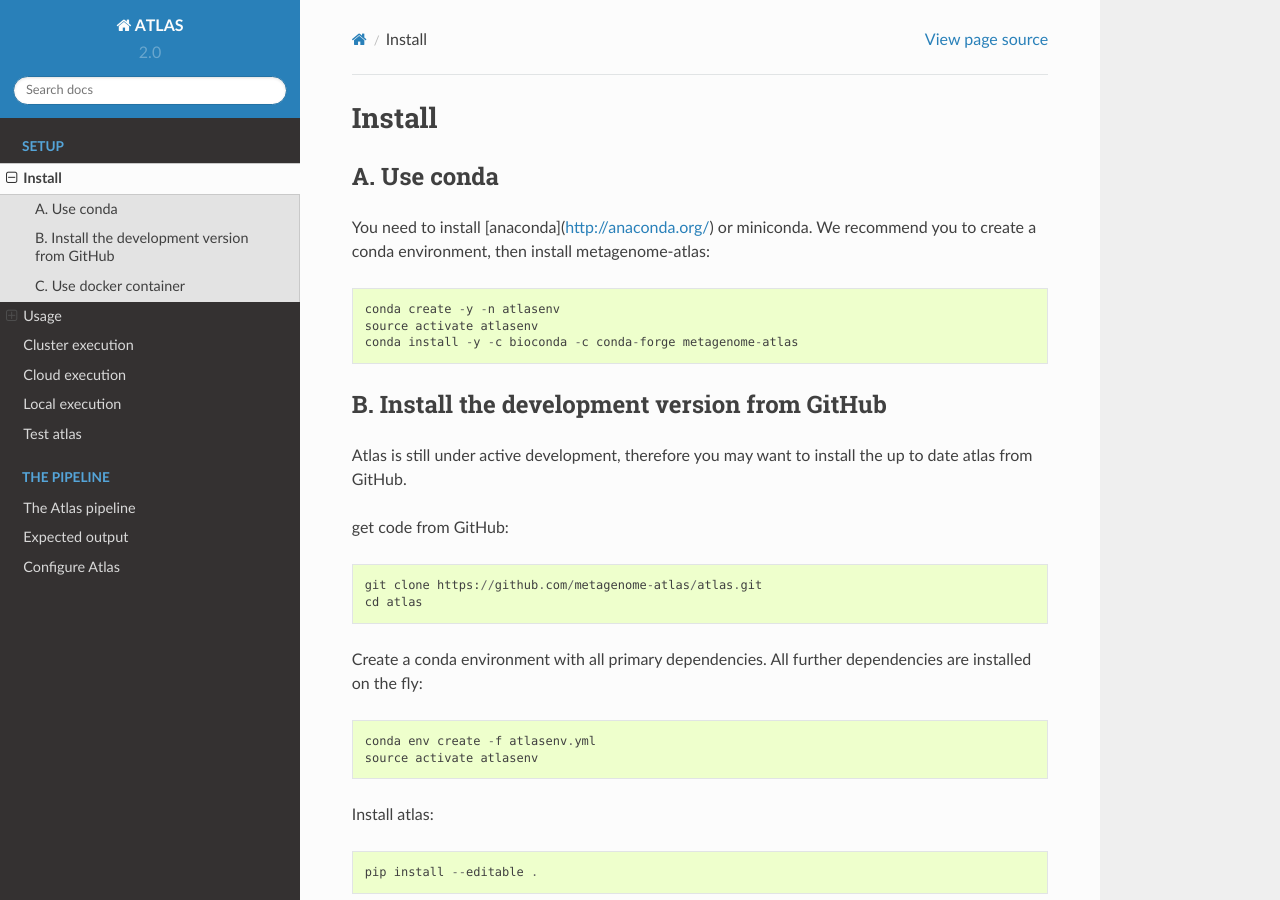
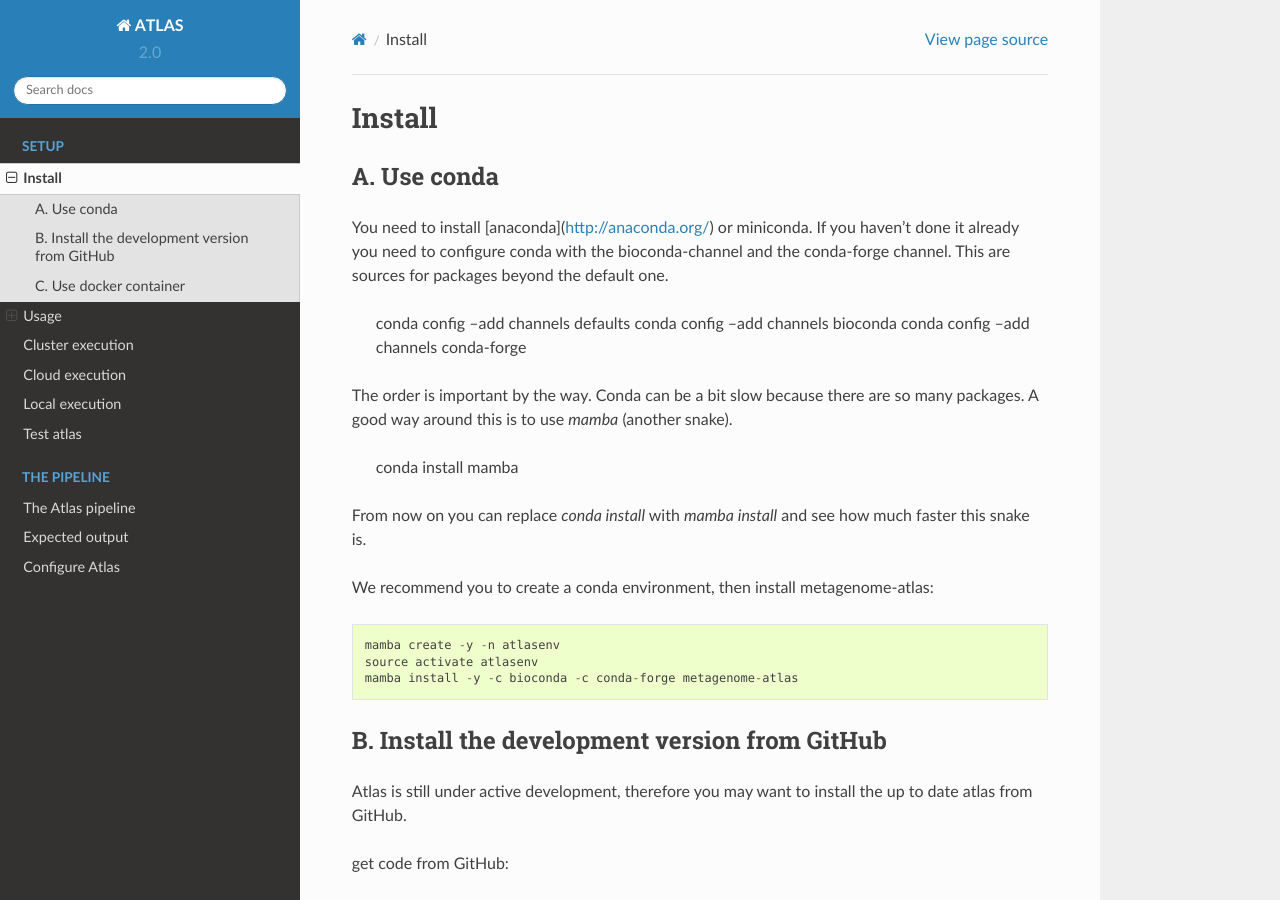
Before and after one commit to metagenome-atlas/atlas, a Sphinx documentation site: the page built from docs/usage/getting_started.rst, in a window 1280 px wide and 900 px high. Built offline with Sphinx 7.4.7 and the Read the Docs theme 2.0.0, drawn with Linux system fonts in a browser that asks for light colours.

Commit message:
use mamba, set up conda correctly

```diff
--- a/docs/usage/getting_started.rst
+++ b/docs/usage/getting_started.rst
@@ -4,12 +4,24 @@ Install
 A. Use conda
 -------------
 
-You need to install [anaconda](http://anaconda.org/) or miniconda.
+You need to install [anaconda](http://anaconda.org/) or miniconda. If you haven't done it already you need to configure conda with the bioconda-channel and the conda-forge channel. This are sources for packages beyond the default one.
+
+    conda config --add channels defaults
+    conda config --add channels bioconda
+    conda config --add channels conda-forge
+
+The order is important by the way. Conda can be a bit slow because there are so many packages. A good way around this is to use *mamba* (another snake).
+
+    conda install mamba
+
+
+From now on you can replace `conda install` with `mamba install` and see how much faster this snake is.
+
 We recommend you to create a conda environment, then install metagenome-atlas::
 
-    conda create -y -n atlasenv
+    mamba create -y -n atlasenv
     source activate atlasenv
-    conda install -y -c bioconda -c conda-forge metagenome-atlas
+    mamba install -y -c bioconda -c conda-forge metagenome-atlas
 
 
 B. Install the development version from GitHub
```
